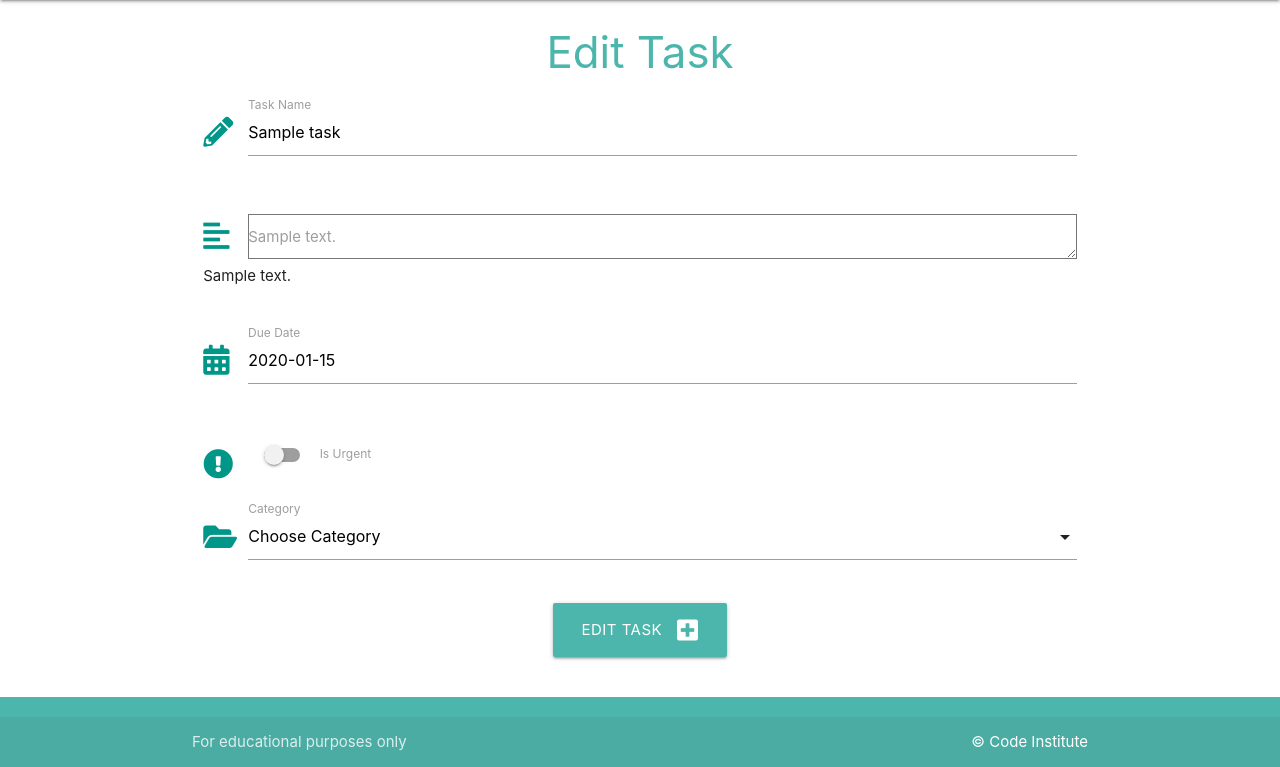
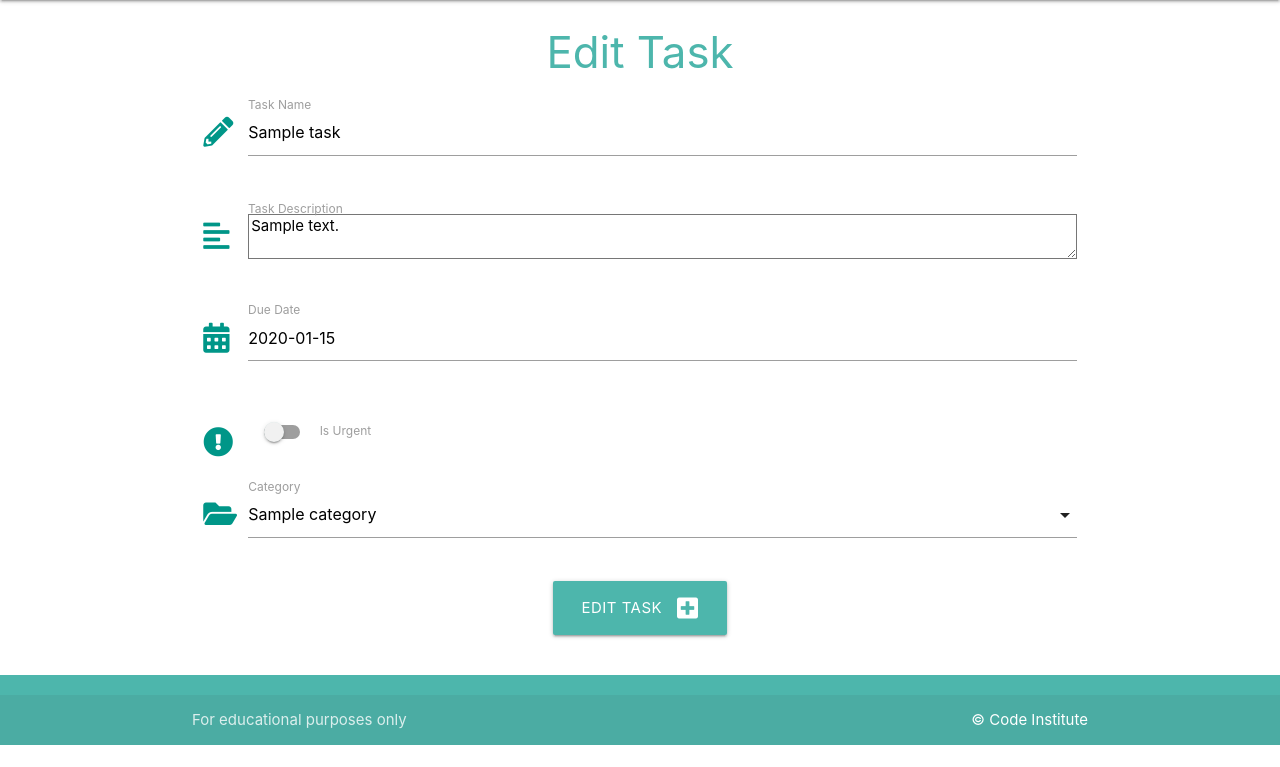
Before and after one commit to spangen87/flask-sqlalchemy-task-manager, a Flask app: page /edit_task/1 in a window 1280 px wide. Shown: the part 64-831 px from the top of the page. After the commit the page ends 809 px from the top, so only its background shows below. Run offline with Flask 2, Linux system fonts and the light colour scheme; tables that the repository leaves empty hold one stand-in row (values such as "Sample post").

Commit message:
Finish editing feature of tasks

```diff
--- a/taskmanager/templates/edit_task.html
+++ b/taskmanager/templates/edit_task.html
@@ -19,9 +19,9 @@
             <div class="input-field col s12">
                 <i class="fas fa-align-left prefix teal-text darken-2"></i>
                 <textarea id="task_description" name="task_description" minlength="5" maxlength="200" type="text"
-                    class="materialize_textarea validate" required></textarea>
-                    {{ task.task_description }}
-                <label for="task_description">{{ task.task_description }}</label>
+                    class="materialize_textarea validate" required>{{ task.task_description }}</textarea>
+
+                <label for="task_description">Task Description</label>
             </div>
         </div>
         <!-- due_date -->
@@ -54,9 +54,13 @@
             <div class="input-field col s12">
                 <i class="fas fa-folder-open prefix teal-text darken-2"></i>
                 <select name="category_id" id="category_id" class="validate" required>
-                    <option value="" disabled selected>Choose Category</option>
+                    <option value="" disabled>Choose Category</option>
                     {% for category in categories %}
-                        <option value="{{ category.id }}">{{ category.category_name }}</option>
+                        {% if category in categories %}
+                            <option value="{{ category.id }}" selected>{{ category.category_name }}</option>
+                        {% else %}
+                            <option value="{{ category.id }}">{{ category.category_name }}</option>
+                        {% endif %}
                     {% endfor %}
                 </select>
                 <label for="category_id">Category</label>
```
